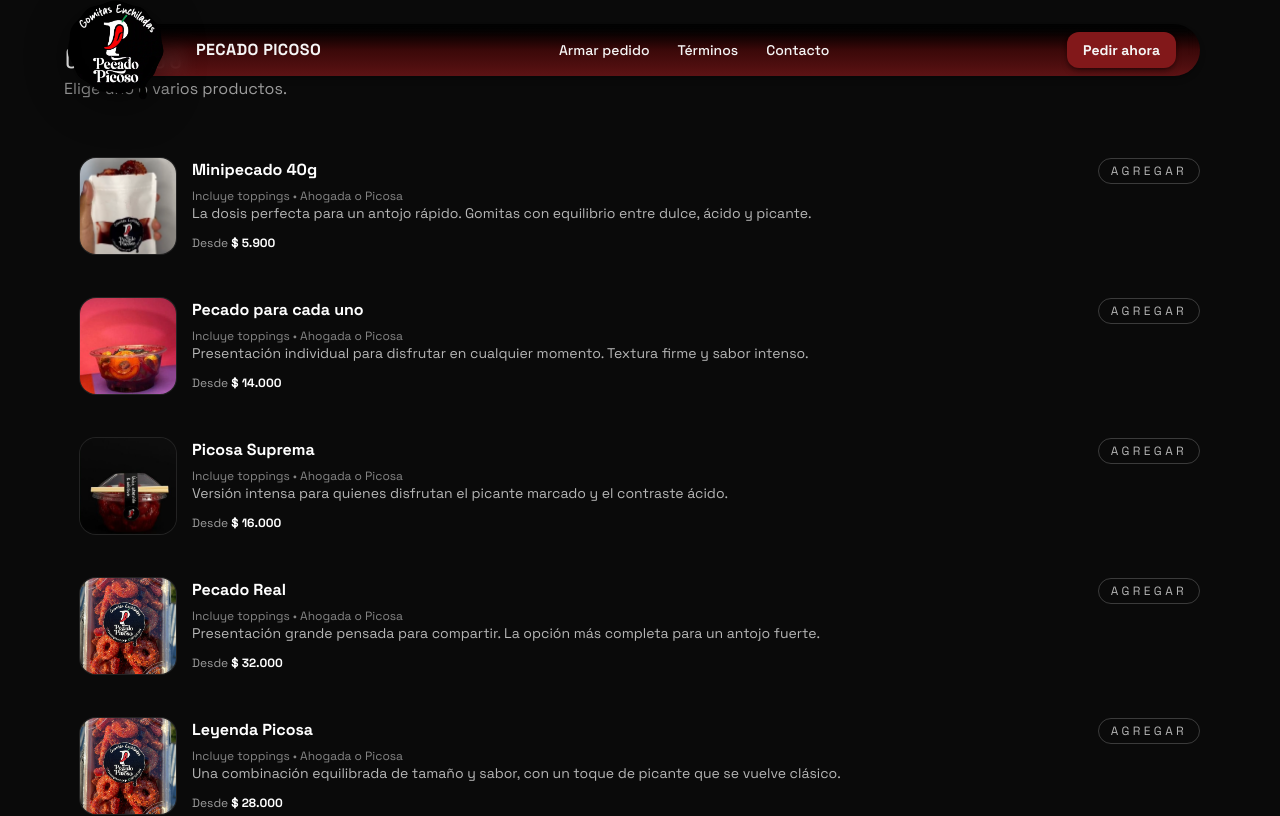
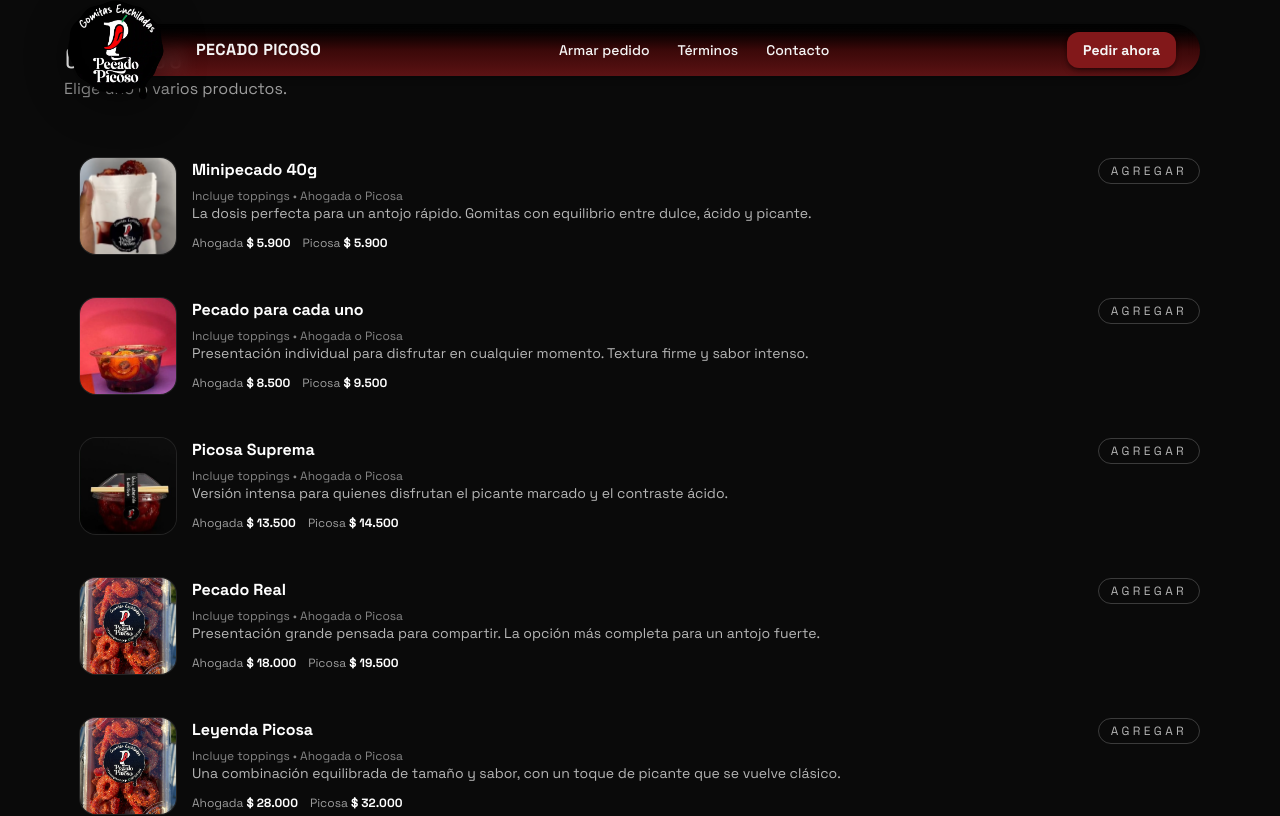
Before and after one commit to klmendez/pecado-picoso, a React (Vite) app: page /catalogo in a window 1280 px wide. Shown: the top 816 px of the page. Built offline with nearby package versions, Linux system fonts and the light colour scheme.

Commit message:
actualziacion precios

```diff
--- a/src/components/CatalogoCompacto.tsx
+++ b/src/components/CatalogoCompacto.tsx
@@ -7,9 +7,9 @@
 function getStartingPrice(product: Product): number | null {
   if (product.category === "gomitas") {
     const values: number[] = [];
-    Object.values(product.prices).forEach((versionPrices: any) => {
-      Object.values(versionPrices).forEach((price: any) => {
-        if (price && price > 0) values.push(price);
+    Object.values(product.prices).forEach((versionPrices) => {
+      Object.values(versionPrices).forEach((price) => {
+        if (typeof price === "number" && price > 0) values.push(price);
       });
     });
     return values.length ? Math.min(...values) : null;
@@ -19,17 +19,35 @@
   if ("fijo" in prices && typeof prices.fijo === "number") return prices.fijo;
 
   if (prices.porSize) {
-    const vals = Object.values(prices.porSize).filter((v: any) => typeof v === "number" && v > 0) as number[];
+    const vals = Object.values(prices.porSize).filter(
+      (v: any) => typeof v === "number" && v > 0,
+    ) as number[];
     return vals.length ? Math.min(...vals) : null;
   }
 
   return null;
 }
 
+function getGomitasMinByVersion(product: Product): { ahogada: number | null; picosa: number | null } {
+  if (product.category !== "gomitas") return { ahogada: null, picosa: null };
+
+  const ahogadaVals = Object.values(product.prices.ahogada).filter(
+    (v): v is number => typeof v === "number" && v > 0,
+  );
+  const picosaVals = Object.values(product.prices.picosa).filter(
+    (v): v is number => typeof v === "number" && v > 0,
+  );
+
+  return {
+    ahogada: ahogadaVals.length ? Math.min(...ahogadaVals) : null,
+    picosa: picosaVals.length ? Math.min(...picosaVals) : null,
+  };
+}
+
 type Props = {
   selectedIds: string[];
   onToggle: (p: Product) => void;
-  filter: TabValue; // ✅ nuevo
+  filter: TabValue;
 };
 
 export default function CatalogoCompacto({ selectedIds, onToggle, filter }: Props) {
@@ -44,7 +62,9 @@
     <div className="grid grid-cols-2 gap-3">
       {list.map((p) => {
         const active = isSelected(p.id);
-        const from = getStartingPrice(p);
+
+        const from = p.category === "frutafresh" ? getStartingPrice(p) : null;
+        const gv = p.category === "gomitas" ? getGomitasMinByVersion(p) : null;
 
         return (
           <button
@@ -58,7 +78,7 @@
             ].join(" ")}
           >
             <div className="flex gap-3">
-              {/* Imagen (más grande) */}
+              {/* Imagen */}
               <div className="relative h-16 w-16 sm:h-20 sm:w-20 shrink-0 overflow-hidden bg-white/5">
                 {p.image ? (
                   <img
@@ -76,9 +96,20 @@
                 <div className="flex items-start justify-between gap-2">
                   <div className="min-w-0">
                     <div className="truncate text-sm font-black text-white">{p.name}</div>
+
                     <div className="text-[11px] text-white/55">
-                      {p.category === "gomitas" ? "Gomitas" : "FrutaFresh"}
-                      {from != null ? ` • Desde ${cop(from)}` : ""}
+                      {p.category === "gomitas" ? (
+                        <>
+                          Gomitas
+                          {gv?.ahogada != null ? ` • Ahogada ${cop(gv.ahogada)}` : ""}
+                          {gv?.picosa != null ? ` • Picosa ${cop(gv.picosa)}` : ""}
+                        </>
+                      ) : (
+                        <>
+                          FrutaFresh
+                          {from != null ? ` • Desde ${cop(from)}` : ""}
+                        </>
+                      )}
                     </div>
                   </div>
 
--- a/src/components/ProductCard.tsx
+++ b/src/components/ProductCard.tsx
@@ -5,9 +5,9 @@
 function getStartingPrice(product: Product): number | null {
   if (product.category === "gomitas") {
     const values: number[] = [];
-    Object.values(product.prices).forEach((versionPrices: any) => {
-      Object.values(versionPrices).forEach((price: any) => {
-        if (price && price > 0) values.push(price);
+    Object.values(product.prices).forEach((versionPrices) => {
+      Object.values(versionPrices).forEach((price) => {
+        if (typeof price === "number" && price > 0) values.push(price);
       });
     });
     return values.length ? Math.min(...values) : null;
@@ -24,6 +24,22 @@
   }
 
   return null;
+}
+
+function getGomitasPrices(product: Product): { ahogada: number | null; picosa: number | null } {
+  if (product.category !== "gomitas") return { ahogada: null, picosa: null };
+
+  const ahogadaVals = Object.values(product.prices.ahogada).filter(
+    (v): v is number => typeof v === "number" && v > 0,
+  );
+  const picosaVals = Object.values(product.prices.picosa).filter(
+    (v): v is number => typeof v === "number" && v > 0,
+  );
+
+  return {
+    ahogada: ahogadaVals.length ? Math.min(...ahogadaVals) : null,
+    picosa: picosaVals.length ? Math.min(...picosaVals) : null,
+  };
 }
 
 function getSubtitle(product: Product): string {
@@ -45,6 +61,7 @@
 }: ProductCardProps) {
   const startingPrice = getStartingPrice(product);
   const subtitle = getSubtitle(product);
+  const gomitasPrices = product.category === "gomitas" ? getGomitasPrices(product) : null;
 
   return (
     <article
@@ -98,7 +115,22 @@
         <p className="mt-2 text-sm text-white/70 leading-snug line-clamp-2">{product.description}</p>
 
         <div className="mt-3 text-xs text-white/60 flex items-center gap-2">
-          {startingPrice !== null ? (
+          {product.category === "gomitas" && gomitasPrices ? (
+            <span className="flex flex-wrap gap-x-3 gap-y-1">
+              {gomitasPrices.ahogada !== null && (
+                <span>
+                  Ahogada{" "}
+                  <span className="font-bold text-white">{cop(gomitasPrices.ahogada)}</span>
+                </span>
+              )}
+              {gomitasPrices.picosa !== null && (
+                <span>
+                  Picosa{" "}
+                  <span className="font-bold text-white">{cop(gomitasPrices.picosa)}</span>
+                </span>
+              )}
+            </span>
+          ) : startingPrice !== null ? (
             <span>
               Desde <span className="font-bold text-white">{cop(startingPrice)}</span>
             </span>
--- a/src/data/products.ts
+++ b/src/data/products.ts
@@ -3,15 +3,9 @@
 import picosaSupremaImg from "../assets/products/picosa-suprema.png";
 import pecadoRealImg from "../assets/products/pecado-real.png";
 import leyendaPicosaImg from "../assets/products/leyenda-picosa.png";
-
 import duoShotImg from "../assets/products/duo-shot.png";
 import mangoShotImg from "../assets/products/mango-shot.png";
 import pinasonImg from "../assets/products/pinason-picoso.png";
-
-// (Opcional) una imagen fallback si alguna no existe o no quieres aún todas.
-// Crea este archivo si lo vas a usar: src/assets/products/placeholder.png
-// import placeholderImg from "../assets/products/placeholder.png";
-
 export type Category = "gomitas" | "frutafresh";
 export type Size = "pequeno" | "mediano" | "grande";
 export type Version = "ahogada" | "picosa";
@@ -68,6 +62,9 @@
       picosa: { pequeno: 5900, mediano: 0, grande: 0 },
     },
   },
+
+  // Según tu tabla:
+  // Pecado Para cada uno: Ahogada 8500 / Picosa 9500
   {
     id: "pecado-cada-uno",
     category: "gomitas",
@@ -75,13 +72,16 @@
     description:
       "Presentación individual para disfrutar en cualquier momento. Textura firme y sabor intenso.",
     image: pecadoCadaUnoImg,
-    toppingsIncludedMax:4,
-    sizes: ["pequeno", "mediano"],
+    toppingsIncludedMax: 4,
+    sizes: ["pequeno"],
     prices: {
-      ahogada: { pequeno: 14000, mediano: 18000, grande: 0 },
-      picosa: { pequeno: 15000, mediano: 19000, grande: 0 },
+      ahogada: { pequeno: 8500, mediano: 0, grande: 0 },
+      picosa: { pequeno: 9500, mediano: 0, grande: 0 },
     },
   },
+
+  // Según tu tabla:
+  // Picosa Suprema: Ahogada 13500 / Picosa 14500
   {
     id: "picosa-suprema",
     category: "gomitas",
@@ -91,12 +91,15 @@
     badge: "Especial",
     image: picosaSupremaImg,
     toppingsIncludedMax: 4,
-    sizes: ["pequeno", "mediano", "grande"],
+    sizes: ["pequeno"],
     prices: {
-      ahogada: { pequeno: 16000, mediano: 20000, grande: 26000 },
-      picosa: { pequeno: 17000, mediano: 21500, grande: 28000 },
+      ahogada: { pequeno: 13500, mediano: 0, grande: 0 },
+      picosa: { pequeno: 14500, mediano: 0, grande: 0 },
     },
   },
+
+  // Según tu tabla:
+  // Pecado Real: Ahogada 18000 / Picosa 19500
   {
     id: "pecado-real",
     category: "gomitas",
@@ -106,12 +109,15 @@
     badge: "Familiar",
     image: pecadoRealImg,
     toppingsIncludedMax: 4,
-    sizes: ["mediano", "grande"],
+    sizes: ["pequeno"],
     prices: {
-      ahogada: { pequeno: 0, mediano: 32000, grande: 42000 },
-      picosa: { pequeno: 0, mediano: 33500, grande: 44000 },
+      ahogada: { pequeno: 18000, mediano: 0, grande: 0 },
+      picosa: { pequeno: 19500, mediano: 0, grande: 0 },
     },
   },
+
+  // Según tu tabla:
+  // Leyenda Picosa: Ahogada 28000 / Picosa 32000
   {
     id: "leyenda-picosa",
     category: "gomitas",
@@ -121,22 +127,21 @@
     badge: "Recomendada",
     image: leyendaPicosaImg,
     toppingsIncludedMax: 4,
-    sizes: ["mediano", "grande"],
+    sizes: ["pequeno"],
     prices: {
-      ahogada: { pequeno: 0, mediano: 28000, grande: 32000 },
-      picosa: { pequeno: 0, mediano: 29000, grande: 33000 },
+      ahogada: { pequeno: 28000, mediano: 0, grande: 0 },
+      picosa: { pequeno: 32000, mediano: 0, grande: 0 },
     },
   },
 
   // =====================
-  // FRUTAFRESH (EN CATÁLOGO)
+  // FRUTAFRESH
   // =====================
   {
     id: "duo-shot",
     category: "frutafresh",
     name: "Duo Shot",
-    description:
-      "Dos frutas en una sola presentación: piña y mango con chamoy y tajín.",
+    description: "Dos frutas en una sola presentación: piña y mango con chamoy y tajín.",
     badge: "Combo",
     image: duoShotImg,
     sizes: ["pequeno", "mediano"],
@@ -151,8 +156,7 @@
     id: "mango-shot",
     category: "frutafresh",
     name: "Mango Shot",
-    description:
-      "Vaso de mango fresco con chamoy, gomitas y un toque picoso.",
+    description: "Vaso de mango fresco con chamoy, gomitas y un toque picoso.",
     image: mangoShotImg,
     sizes: ["pequeno", "mediano"],
     prices: {
@@ -166,11 +170,10 @@
     id: "pinason-picoso",
     category: "frutafresh",
     name: "Piñasón Picoso",
-    description:
-      "Rebanada de piña fresca bañada en chamoy artesanal y cubierta con tajín.",
+    description: "Rebanada de piña fresca bañada en chamoy artesanal y cubierta con tajín.",
     image: pinasonImg,
     prices: {
-      fijo: 7000,
+      fijo: 8000,
     },
   },
 ];
--- a/src/pages/ArmarPedido.tsx
+++ b/src/pages/ArmarPedido.tsx
@@ -22,7 +22,7 @@
 import CategoryTabs from "../components/CategoryTabs";
 import Referencias from "../components/Referencias";
 
-const WHATSAPP_DESTINATION = "573135707125";
+const WHATSAPP_DESTINATION = "573178371144";
 type TabValue = "todos" | "gomitas" | "frutafresh";
 
 function getAvailableSizes(product: Product): Size[] {
--- a/src/pages/Home.tsx
+++ b/src/pages/Home.tsx
@@ -1,7 +1,6 @@
 import { Link } from "react-router-dom";
 import { AnimatePresence, motion } from "framer-motion";
 import { useEffect, useMemo, useState } from "react";
-
 import ArmarPedido from "./ArmarPedido";
 
 
```
